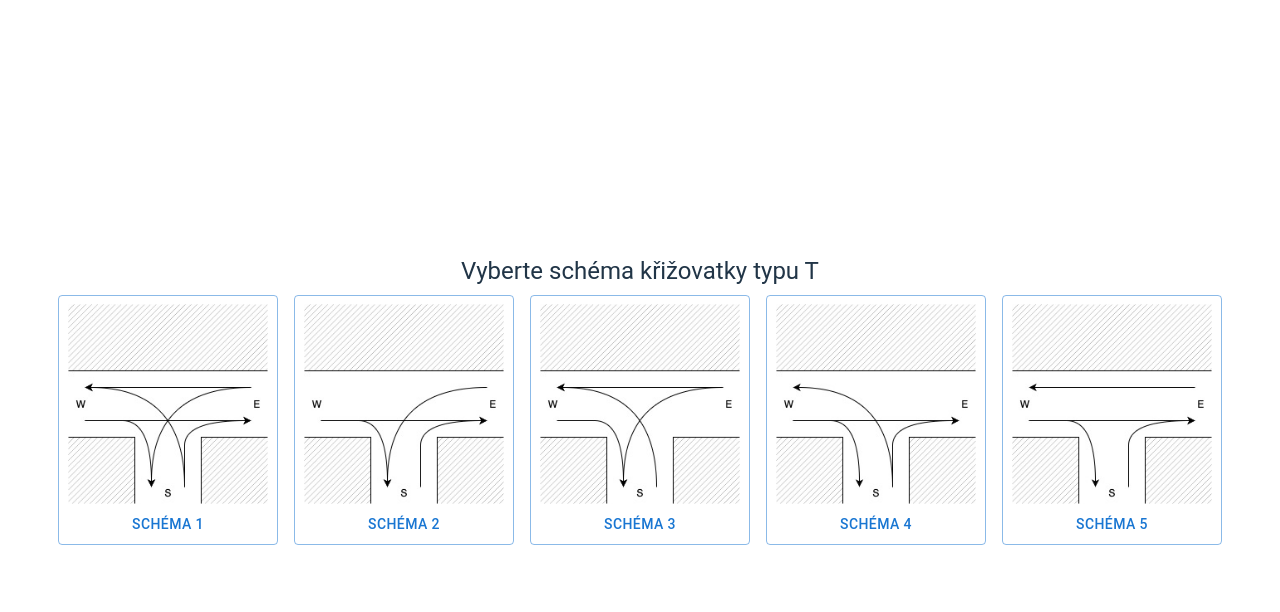
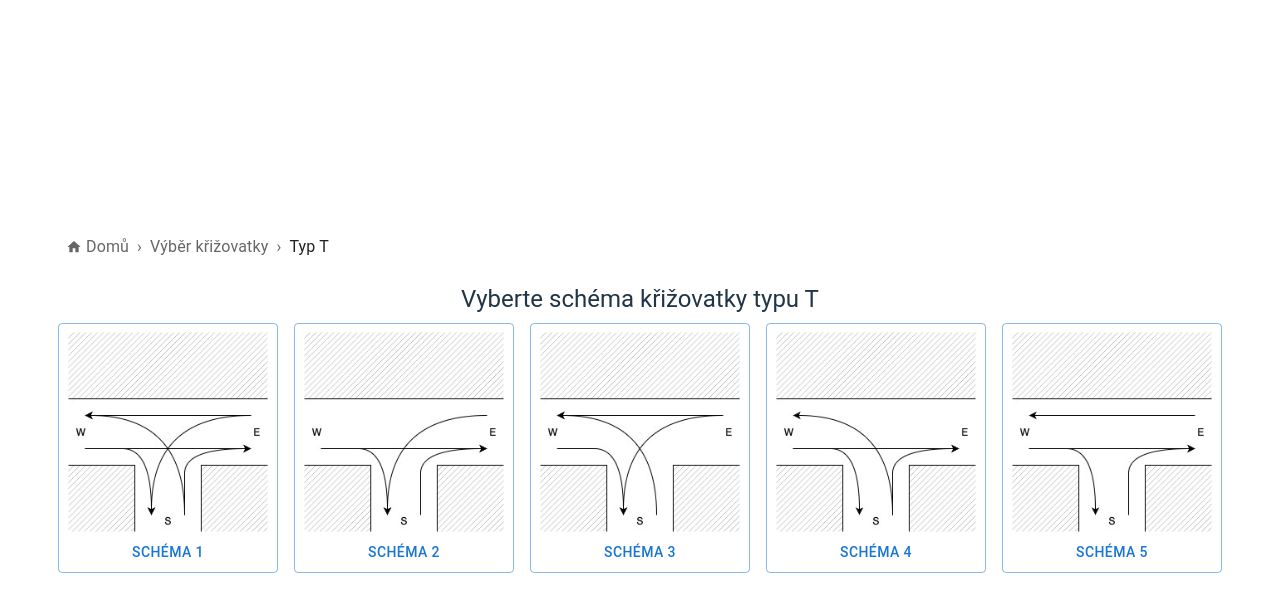
Before and after one commit to tbartak/BP-vyukova-aplikace, a React (Vite) app: page /tutorial in a window 1280 px wide. Both pictures are taken after a click on the button "TYP T". Shown: the top 612 px of the page. Built offline with nearby package versions, Linux system fonts and the light colour scheme.

Commit message:
feat: add BreadcrumbsNav component for improved navigation and reset context on page load

```diff
--- a/package.json
+++ b/package.json
@@ -12,6 +12,7 @@
   "dependencies": {
     "@emotion/react": "^11.14.0",
     "@emotion/styled": "^11.14.0",
+    "@mui/icons-material": "^6.4.7",
     "@mui/material": "^6.4.6",
     "d3": "^7.9.0",
     "react": "^19.0.0",
--- /dev/null
+++ b/src/components/BreadcrumbsNav.tsx
@@ -0,0 +1,126 @@
+import { useContext } from 'react'
+import { useNavigate, useLocation } from 'react-router-dom'
+import { Breadcrumbs, Link, Typography, Box } from '@mui/material'
+import HomeIcon from '@mui/icons-material/Home'
+import { AppContext } from '../context/AppContext'
+
+// TODO: přidat kdyžtak breadcrumbs včetně úpravy kontextu do BP dokumentace
+export default function BreadcrumbsNav() {
+  const { selectedType, selectedScheme, selectedVariant } = useContext(AppContext)
+  const navigate = useNavigate()
+  const location = useLocation()
+
+  // Handler pro navigaci
+  const handleNavigate = (path: string) => (event: React.MouseEvent) => {
+    event.preventDefault()
+    navigate(path)
+  }
+
+  // Pro určení aktuální stránky, bude zvýrazněná černě a nepůjde rozkliknout
+  const isHomePage = location.pathname === '/'
+  const isTutorial = location.pathname === '/tutorial'
+  const isIntersectionSelect = location.pathname === '/select-intersection'
+  const isSchemeSelect = location.pathname.startsWith('/select-scheme/')
+  const isVariantSelect = location.pathname.startsWith('/select-variant/')
+  const isDetail = location.pathname === '/detail'
+
+  // Prepare the breadcrumbs array based on the current page and selections
+  const breadcrumbs = [];
+
+  // Home is always the first item
+  breadcrumbs.push(
+    isHomePage
+      ? <Typography key="home" color="text.primary" sx={{ display: 'flex', alignItems: 'center' }}>
+          <HomeIcon sx={{ mr: 0.5 }} fontSize="inherit" />
+          Domů
+        </Typography>
+      : <Link
+          key="home"
+          underline="hover"
+          sx={{ display: 'flex', alignItems: 'center' }}
+          color="inherit"
+          href="/"
+          onClick={handleNavigate('/')}
+        >
+          <HomeIcon sx={{ mr: 0.5 }} fontSize="inherit" />
+          Domů
+        </Link>
+  );
+
+  // If we're on the tutorial page, just add Tutorial
+  if (isTutorial) {
+    breadcrumbs.push(
+      <Typography key="tutorial" color="text.primary">Tutoriál</Typography>
+    );
+  }
+  // Otherwise, build the navigation path based on user selection
+  else if (!isHomePage) {
+    // Add Intersection Select
+    breadcrumbs.push(
+      isIntersectionSelect
+        ? <Typography key="intersection" color="text.primary">Výběr křižovatky</Typography>
+        : <Link
+            key="intersection"
+            underline="hover"
+            color="inherit"
+            href="/select-intersection"
+            onClick={handleNavigate('/select-intersection')}
+          >
+            Výběr křižovatky
+          </Link>
+    );
+
+    // Add Type if selected
+    if (selectedType) {
+      breadcrumbs.push(
+        isSchemeSelect
+          ? <Typography key="type" color="text.primary">Typ {selectedType}</Typography>
+          : <Link
+              key="type"
+              underline="hover"
+              color="inherit"
+              href={`/select-scheme/${selectedType}`}
+              onClick={handleNavigate(`/select-scheme/${selectedType}`)}
+            >
+              Typ {selectedType}
+            </Link>
+      );
+    }
+
+    // Add Scheme if selected
+    if (selectedScheme) {
+      const schemeName = selectedScheme.includes('scheme')
+        ? `Schéma ${selectedScheme.split('-')[2]}`
+        : selectedScheme;
+
+      breadcrumbs.push(
+        isVariantSelect
+          ? <Typography key="scheme" color="text.primary">{schemeName}</Typography>
+          : <Link
+              key="scheme"
+              underline="hover"
+              color="inherit"
+              href={`/select-variant/${selectedType}/${selectedScheme}`}
+              onClick={handleNavigate(`/select-variant/${selectedType}/${selectedScheme}`)}
+            >
+              {schemeName}
+            </Link>
+      );
+    }
+
+    // Add Variant if selected
+    if (selectedVariant) {
+      breadcrumbs.push(
+        <Typography key="variant" color="text.primary">{selectedVariant.name}</Typography>
+      );
+    }
+  }
+
+  return (
+    <Box sx={{ p: 1, mb: 2 }}>
+      <Breadcrumbs separator="›">
+        {breadcrumbs}
+      </Breadcrumbs>
+    </Box>
+  );
+}
--- a/src/context/AppContext.tsx
+++ b/src/context/AppContext.tsx
@@ -4,18 +4,28 @@ import { Variant } from '../config/variants'
 interface AppContextProps {
   selectedVariant: Variant | null
   setSelectedVariant: (variant: Variant) => void
+  selectedType: 'T' | 'X' | null
+  setSelectedType: (type: 'T' | 'X' | null) => void
+  selectedScheme: string | null
+  setSelectedScheme: (schemeId: string | null) => void
 }
 
 export const AppContext = createContext<AppContextProps>({
   selectedVariant: null,
   setSelectedVariant: () => {},
+	selectedType: null,
+	setSelectedType: () => {},
+	selectedScheme: null,
+	setSelectedScheme: () => {},
 })
 
 export function AppProvider({ children }: { children: ReactNode }) {
   const [selectedVariant, setSelectedVariant] = useState<Variant | null>(null)
+	const [selectedType, setSelectedType] = useState<'T' | 'X' | null>(null)
+	const [selectedScheme, setSelectedScheme] = useState<string | null>(null)
 
   return (
-    <AppContext.Provider value={{ selectedVariant, setSelectedVariant }}>
+    <AppContext.Provider value={{ selectedVariant, setSelectedVariant, selectedType, setSelectedType, selectedScheme, setSelectedScheme }}>
       {children}
     </AppContext.Provider>
   )
--- a/src/pages/DetailPage.tsx
+++ b/src/pages/DetailPage.tsx
@@ -4,6 +4,7 @@ import Wizard from '../components/GraphWizard/Wizard'
 import { Box, Typography } from '@mui/material'
 import { Graph } from '../config/variants'
 import IntersectionGraph from '../components/IntersectionGraph'
+import BreadcrumbsNav from '../components/BreadcrumbsNav'
 
 // TODO: bylo by fajn, aby nahoře někde třeba vlevo nahoře v rohu byla nějaká navigace, například typ X > schéma 2 > varianta 3, aby zároveň bylo vidět, co si uživatel zvolil a zároveň, aby si mohl jednoduše zvolit úroveň, kde si chce vybrat nějakou jinou křižovatku
 export default function DetailPage() {
@@ -38,6 +39,7 @@ export default function DetailPage() {
 
   return (
     <Box sx={{ p: 3 }}>
+			<BreadcrumbsNav />
       <Typography variant="h4" gutterBottom>
         {selectedVariant.name}
       </Typography>
--- a/src/pages/HomePage.tsx
+++ b/src/pages/HomePage.tsx
@@ -1,9 +1,22 @@
 import { Link } from 'react-router-dom'
 import { Button, Typography, Container } from '@mui/material'
+import BreadcrumbsNav from '../components/BreadcrumbsNav'
+import { useContext, useEffect } from 'react'
+import { AppContext } from '../context/AppContext'
 
 const Home = () => {
+  const { setSelectedType, setSelectedScheme, setSelectedVariant } = useContext(AppContext);
+
+  // Reset při načtení této stránky
+  useEffect(() => {
+    setSelectedType(null);
+    setSelectedScheme(null);
+    setSelectedVariant(null);
+  }, [setSelectedType, setSelectedScheme, setSelectedVariant]);
+
   return (
     <Container sx={{ textAlign: 'center', mt: 4 }}>
+      <BreadcrumbsNav />
       <Typography variant="h3" gutterBottom>
         Welcome to the Intersection Visualization App
       </Typography>
--- a/src/pages/IntersectionSelectPage.tsx
+++ b/src/pages/IntersectionSelectPage.tsx
@@ -1,15 +1,28 @@
 import { useNavigate } from 'react-router-dom'
 import { Button, Typography, Box } from '@mui/material'
+import BreadcrumbsNav from '../components/BreadcrumbsNav'
+import { useContext, useEffect } from 'react'
+import { AppContext } from '../context/AppContext'
 
 export default function IntersectionSelectPage() {
   const navigate = useNavigate()
+  const { setSelectedType, setSelectedScheme, setSelectedVariant } = useContext(AppContext)
+
+  // Reset při načtení této stránky
+  useEffect(() => {
+    setSelectedType(null);
+    setSelectedScheme(null);
+    setSelectedVariant(null);
+  }, [setSelectedType, setSelectedScheme, setSelectedVariant]);
 
   const handleTypeSelect = (type: 'T' | 'X') => {
+    setSelectedType(type);
     navigate(`/select-scheme/${type}`)
   }
 
   return (
     <Box sx={{ p: 3, textAlign: 'center' }}>
+      <BreadcrumbsNav />
       <Typography variant="h4" gutterBottom>
         Výběr křižovatky
       </Typography>
--- a/src/pages/SchemeSelectPage.tsx
+++ b/src/pages/SchemeSelectPage.tsx
@@ -1,27 +1,43 @@
 import { useParams, useNavigate } from 'react-router-dom'
 import { intersectionConfig } from '../config/variants'
 import { Box, Button, Typography } from '@mui/material'
+import BreadcrumbsNav from '../components/BreadcrumbsNav'
+import { useContext, useEffect } from 'react'
+import { AppContext } from '../context/AppContext'
 
 export default function SchemeSelectPage() {
   const { type } = useParams<{ type: 'T' | 'X' }>()
   const navigate = useNavigate()
+  const { setSelectedType, setSelectedScheme, setSelectedVariant } = useContext(AppContext);
+
+  // Aktualizace kontextu při načtení stránky
+  useEffect(() => {
+    if (type) {
+      setSelectedType(type as 'T' | 'X');
+      setSelectedScheme(null);
+      setSelectedVariant(null);
+    }
+  }, [type, setSelectedType, setSelectedScheme]);
 
   const intersectionType = intersectionConfig.find(item => item.type === type)
 
   if (!intersectionType) {
     return (
       <Box sx={{ p: 3 }}>
+        <BreadcrumbsNav />
         <Typography>Nenalezen platný typ křižovatky.</Typography>
       </Box>
     )
   }
 
   const handleSchemeSelect = (schemeId: string) => {
+    setSelectedScheme(schemeId);
     navigate(`/select-variant/${type}/${schemeId}`)
   }
 
   return (
     <Box sx={{ p: 3, textAlign: 'center' }}>
+      <BreadcrumbsNav />
       <Typography variant="h5" gutterBottom>
         Vyberte schéma křižovatky typu {type}
       </Typography>
--- a/src/pages/TutorialPage.tsx
+++ b/src/pages/TutorialPage.tsx
@@ -1,9 +1,11 @@
-import { useState, useCallback } from 'react'
+import { useState, useCallback, useContext, useEffect } from 'react'
 import { Box, Typography, Button } from '@mui/material'
 import Wizard from '../components/GraphWizard/Wizard'
 import IntersectionGraph from '../components/IntersectionGraph'
 import { Graph, Step } from '../config/variants'
 import { useNavigate } from 'react-router-dom'
+import { AppContext } from '../context/AppContext'
+import BreadcrumbsNav from '../components/BreadcrumbsNav'
 
 // TODO: Probrat, jestli by bylo lepší vždycky prvně uvést popisek a pak po kliknutí na další teprve upravit graf, takže jakoby každý krok rozdělit na dva, v jednom by se jenom změnil description, ve druhým zůstane description stejnej, ale přidá se akce
 const tutorialSteps: Step[] = [
@@ -420,6 +422,14 @@ const tutorialSteps: Step[] = [
 export default function TutorialPage() {
   const [graph, setGraph] = useState<Graph>({ vertices: [], edges: [] })
 	const navigate = useNavigate()
+	const { setSelectedType, setSelectedScheme, setSelectedVariant } = useContext(AppContext);
+
+	// Reset při načtení tutoriálu // TODO: teoreticky by nemuselo být potřeba, protože se vždymusí na tutoriál přes home, kde se to zresetuje, ale kdyby někdo šel přes odkaz, tak je to asi vhodné
+  useEffect(() => {
+    setSelectedType(null);
+    setSelectedScheme(null);
+    setSelectedVariant(null);
+  }, [setSelectedType, setSelectedScheme, setSelectedVariant]);
 
 	const handleTypeSelect = (type: 'T' | 'X') => {
     navigate(`/select-scheme/${type}`)
@@ -439,6 +449,7 @@ export default function TutorialPage() {
 
   return (
     <Box sx={{ p: 3 }}>
+			<BreadcrumbsNav />
       <Typography variant="h4" gutterBottom>
         Tutoriál
       </Typography>
--- a/src/pages/VariantSelectPage.tsx
+++ b/src/pages/VariantSelectPage.tsx
@@ -1,18 +1,29 @@
 import { useParams, useNavigate } from 'react-router-dom'
 import { intersectionConfig } from '../config/variants'
-import { useContext } from 'react'
+import { useContext, useEffect } from 'react'
 import { AppContext } from '../context/AppContext'
 import { Box, Button, Typography } from '@mui/material'
+import BreadcrumbsNav from '../components/BreadcrumbsNav'
 
 export default function VariantSelectPage() {
   const { type, schemeId } = useParams<{ type: 'T' | 'X'; schemeId: string }>()
   const navigate = useNavigate()
-  const { setSelectedVariant } = useContext(AppContext)
+  const { setSelectedType, setSelectedScheme, setSelectedVariant } = useContext(AppContext)
+
+  // Aktualizace kontextu při načtení stránky
+  useEffect(() => {
+    if (type && schemeId) {
+      setSelectedType(type as 'T' | 'X');
+      setSelectedScheme(schemeId);
+      setSelectedVariant(null);
+    }
+  }, [type, schemeId, setSelectedType, setSelectedScheme]);
 
   const intersectionType = intersectionConfig.find(item => item.type === type)
   if (!intersectionType) {
     return (
       <Box sx={{ p: 3 }}>
+        <BreadcrumbsNav />
         <Typography>Nenalezen platný typ křižovatky.</Typography>
       </Box>
     )
@@ -22,6 +33,7 @@ export default function VariantSelectPage() {
   if (!scheme) {
     return (
       <Box sx={{ p: 3 }}>
+        <BreadcrumbsNav />
         <Typography>Nenalezeno schéma křižovatky.</Typography>
       </Box>
     )
@@ -34,6 +46,7 @@ export default function VariantSelectPage() {
 
   return (
     <Box sx={{ p: 3, textAlign: 'center' }}>
+      <BreadcrumbsNav />
       <Typography variant="h5" gutterBottom>
         Vyberte variantu pro {scheme.name}
       </Typography>
```
Also changed, not shown: 1 other file (tests, documents, lock files or other folders).
